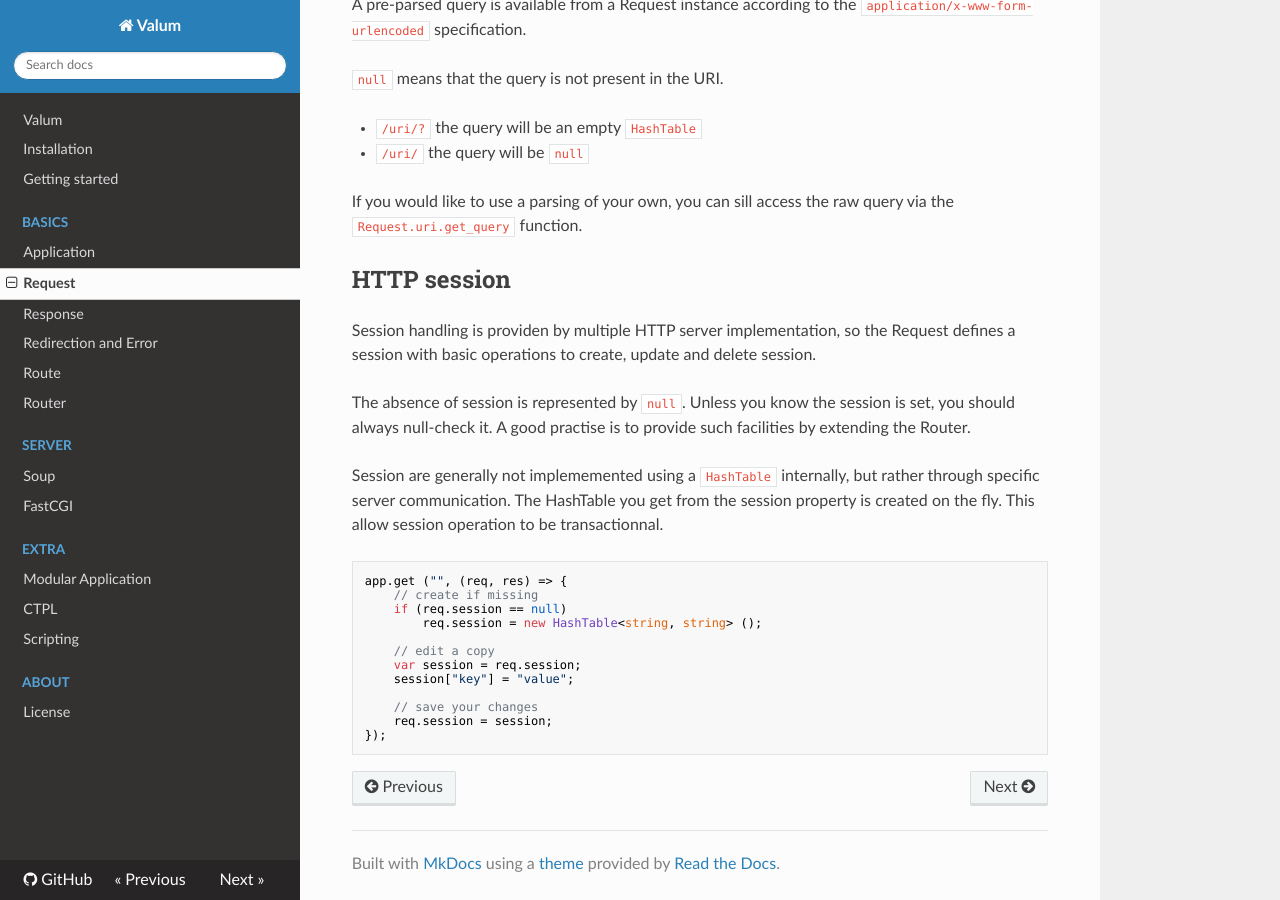
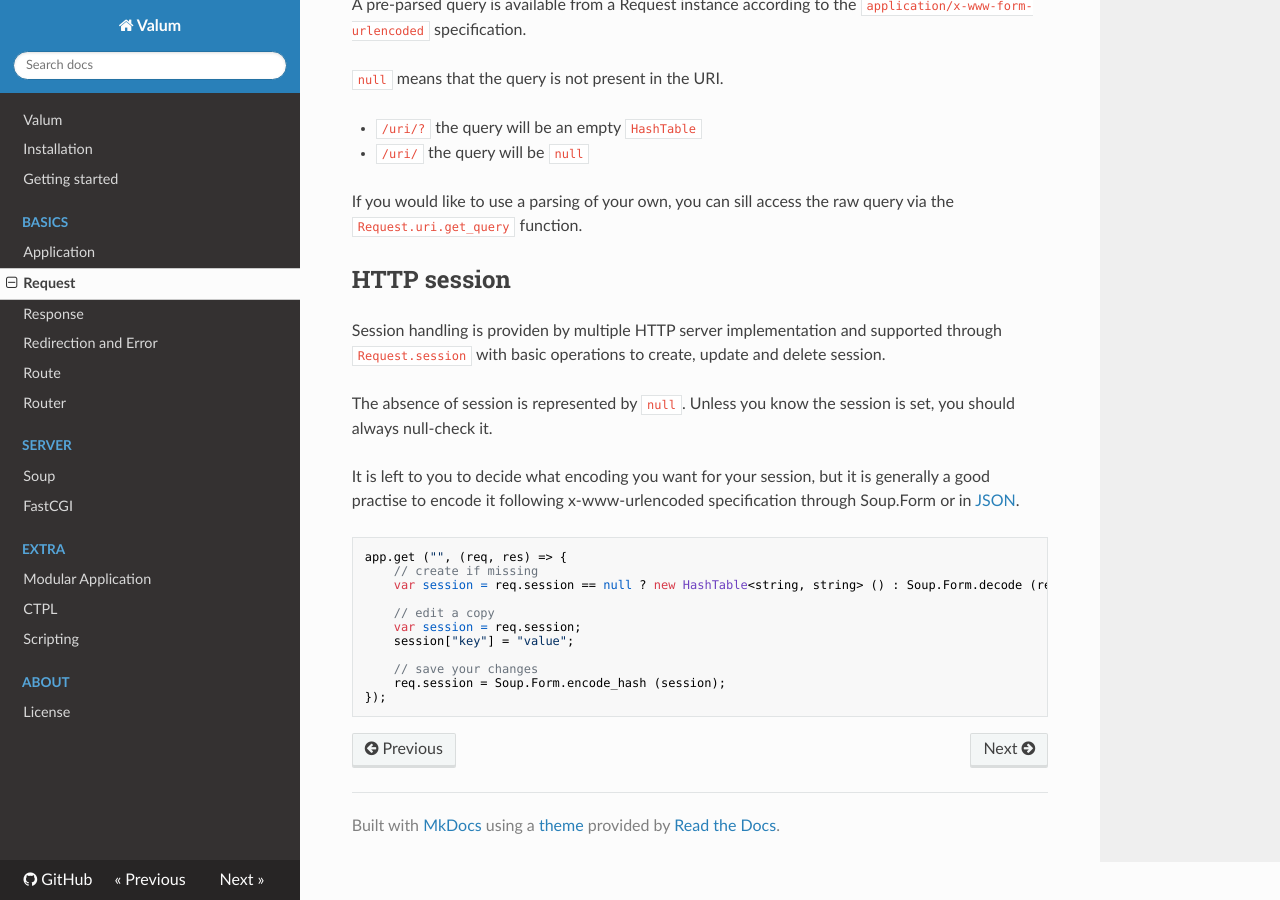
Before and after one commit to valum-framework/valum, an MkDocs documentation site: the page built from docs/vsgi/request.md, in a window 1280 px wide and 900 px high, scrolled down 1175 px. Built offline with MkDocs 1.6.1, drawn with Linux system fonts in a browser that asks for light colours; nearby versions of some CDN libraries; old or Windows-style settings are respelled for this version of MkDocs.

Commit message:
Uses a string? to represent the session content.
It is not right to assume that the session content is encoded according to
x-www-urlencoded as it could be pretty much anything a user would like to store.
It must at least be decoded from the environment variable to its string
representation.

This is also a good benefit in term of performance as the session will be
decoded on need rather that systematically.

Encoding and decoding is now the responsibility of the application.

Updates the documentation consequently.

````diff
--- a/docs/vsgi/request.md
+++ b/docs/vsgi/request.md
@@ -66,30 +66,27 @@ query via the `Request.uri.get_query` function.
 HTTP session
 ------------
 
-Session handling is providen by multiple HTTP server implementation, so the
-Request defines a session with basic operations to create, update and delete
-session.
+Session handling is providen by multiple HTTP server implementation and
+supported through `Request.session` with basic operations to create, update and
+delete session.
 
 The absence of session is represented by `null`. Unless you know the session is
-set, you should always null-check it. A good practise is to provide such
-facilities by extending the Router.
+set, you should always null-check it.
 
-Session are generally not implememented using a `HashTable` internally, but
-rather through specific server communication. The HashTable you get from the
-session property is created on the fly. This allow session operation to be
-transactionnal.
+It is left to you to decide what encoding you want for your session, but it is
+generally a good practise to encode it following x-www-urlencoded specification
+through Soup.Form or in [JSON](http://json.org).
 
-```
+```java
 app.get ("", (req, res) => {
     // create if missing
-    if (req.session == null)
-        req.session = new HashTable<string, string> ();
+    var session = req.session == null ? new HashTable<string, string> () : Soup.Form.decode (req.session);
 
     // edit a copy
     var session = req.session;
     session["key"] = "value";
 
     // save your changes
-    req.session = session;
+    req.session = Soup.Form.encode_hash (session);
 });
 ```
````
Also changed, not shown: 5 other files.
